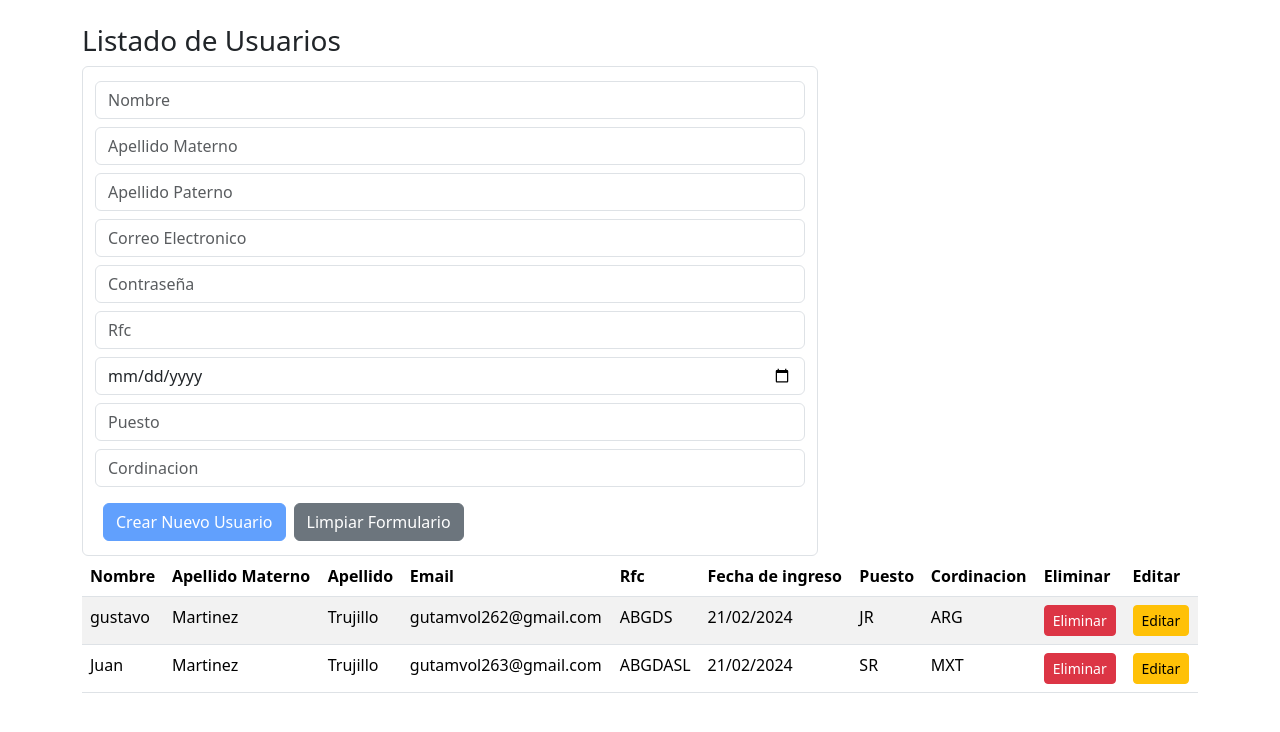
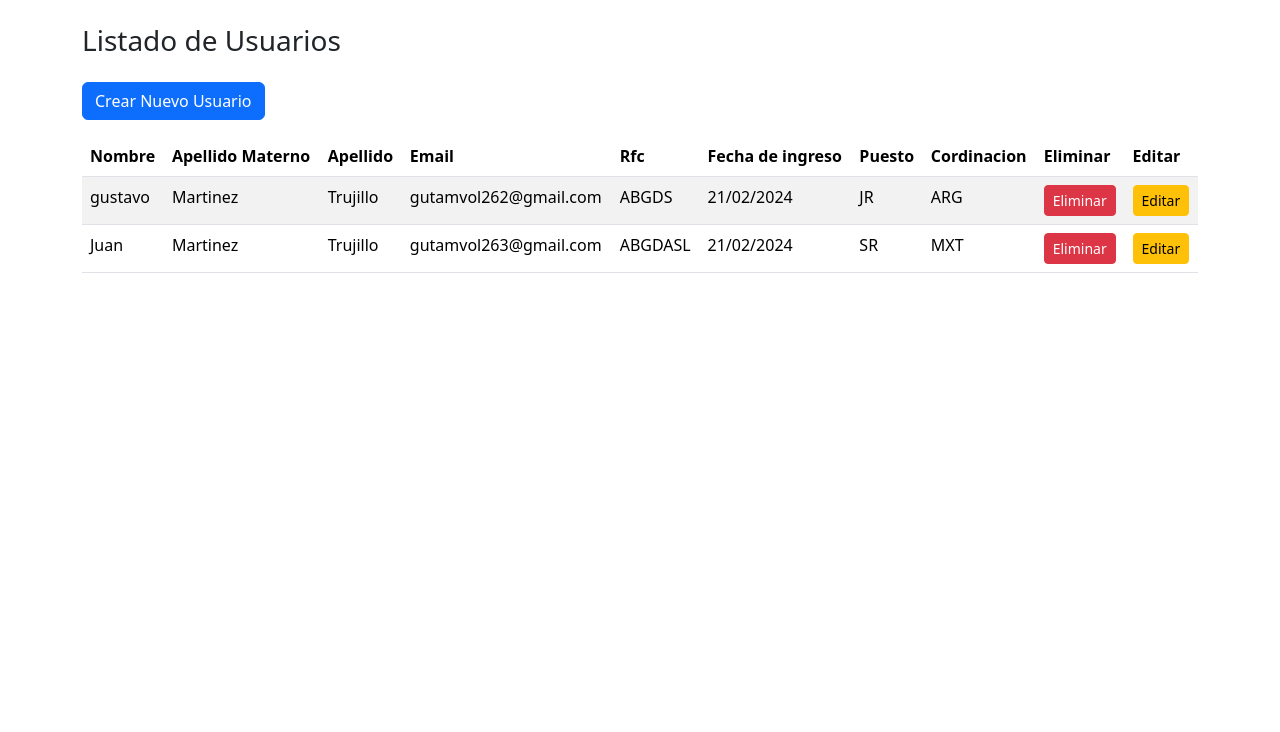
Before and after one commit to trujisxd1/GestionDeVacaciones, an Angular app in the folder GestionV/: page / in a window 1280 px wide. Shown: the top 732 px of the page. Built offline with nearby package versions, Linux system fonts and the light colour scheme.

Commit message:
se agrego un boton para abrir el formulario y se vea en pantalla completa

```diff
--- a/GestionV/src/app/components/user-app.component.html
+++ b/GestionV/src/app/components/user-app.component.html
@@ -4,13 +4,20 @@
   <h3>{{title}} </h3>
 
 
+  <button class="btn btn-primary my-3" (click)="setOpen()"> {{open == true? "Cerrar": "Crear Nuevo Usuario"}} </button>
   <div class="row">
+
+    @if (open) {
+
       <div class="col-8">
 
         <form-user (newUserEventEmitter)="addUser($event)" [user]="userSelected"/>
       </div>
+    }@else {
       <div class="col my-8">
         <usuarios [users]="users" (idUserEventEmitter)="delete($event)" (selectUserEmitter)="setSelectUser($event)"/>
       </div>
+
+    }
   </div>
 </div>
```
Lines whose indentation alone changed are shown as unchanged.
